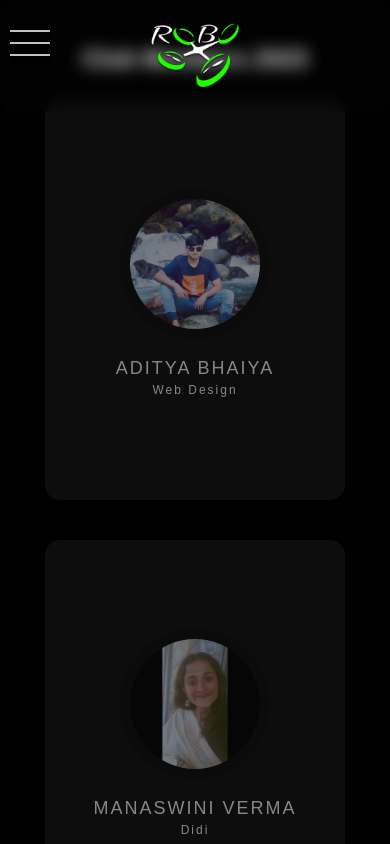
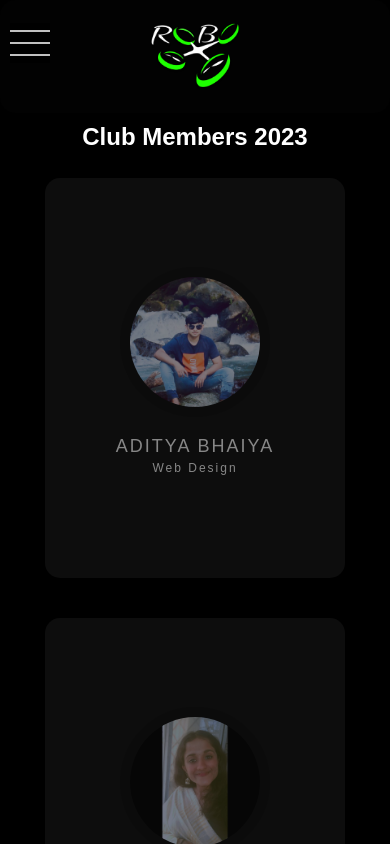
Before and after one commit to RndmCodeGuy20/Official_Website, a React (Vite) app: page /team in a window 390 px wide. Shown: the top 844 px of the page. Built offline with nearby package versions, Linux system fonts and the light colour scheme.

Commit message:
made the team header responsive

```diff
--- a/src/components/TeamCard/TeamCard.module.css
+++ b/src/components/TeamCard/TeamCard.module.css
@@ -103,3 +103,15 @@
     color: white;
     font-size: 24px;
 }
+
+@media screen and (max-width: 768px){
+    .teamMain{
+        padding: 25% 5%;
+    }
+
+}
+@media screen and (max-width: 480px){
+    .teamMain{
+        padding: 30% 5%;
+    }
+}
```
